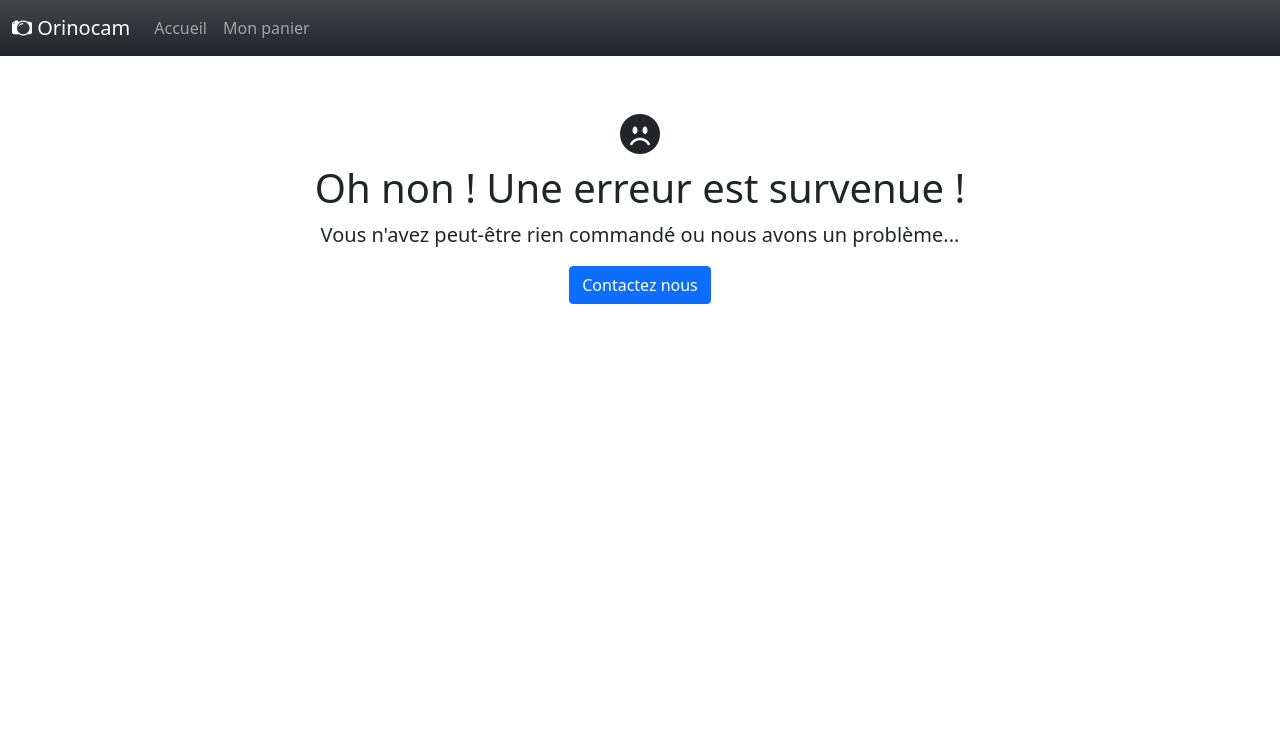
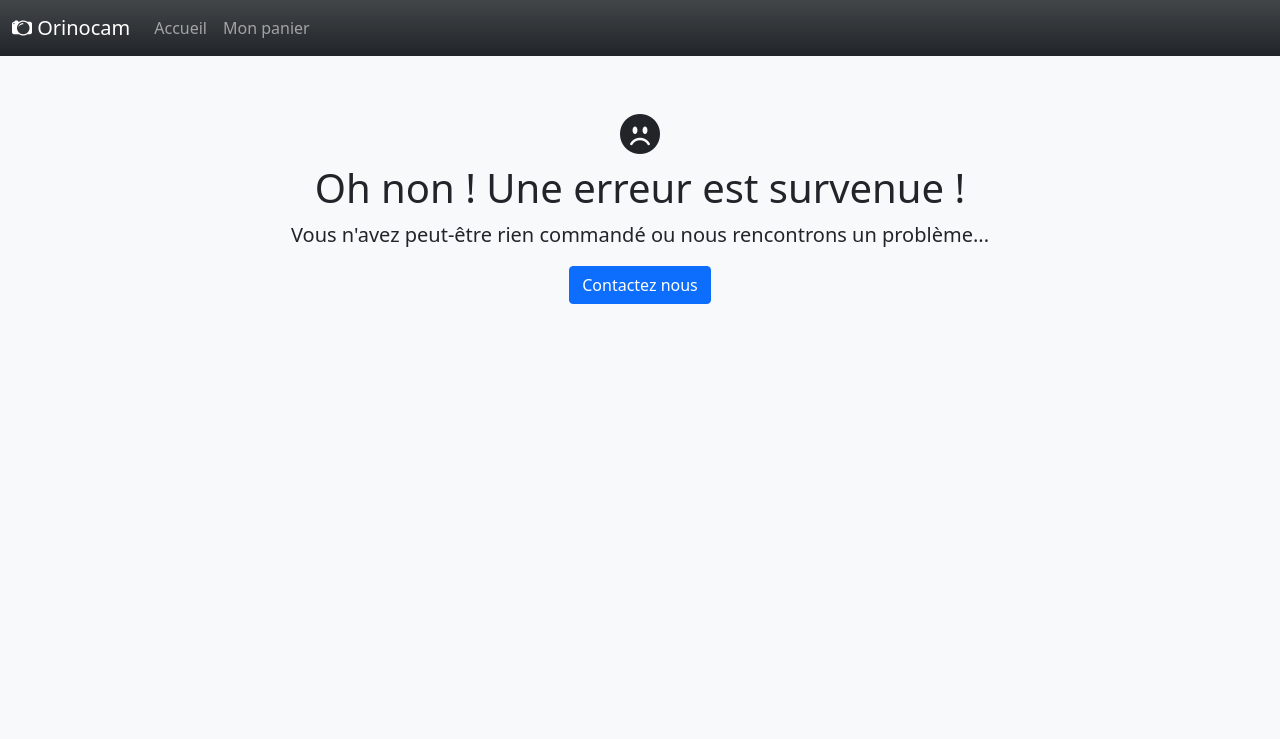
Before and after one commit to GuillaumeRives-Archives/GuillaumeRives_5_15092021, a plain HTML site: page confirmation.html in a window 1280 px wide. Shown: the top 739 px of the page. Drawn offline with nearby package versions, Linux system fonts and the light colour scheme.

Commit message:
Correction d'affichage de la commande

```diff
--- a/confirmation.html
+++ b/confirmation.html
@@ -12,7 +12,7 @@
     <title>Orinocam - Votre commande</title>
 </head>
 
-<body class="d-flex flex-column">
+<body class="d-flex flex-column bg-light">
     <header class="navbar navbar-expand-sm navbar-dark bg-dark bg-gradient">
         <div class="container-fluid">
             <a href="index.html" class="navbar-brand"><i class="bi bi-camera2"></i> Orinocam</a>
@@ -43,7 +43,7 @@
             <h1 class="text-dark fw-normal">Confirmation de votre commande</h1>
             <p><em id="firstName"></em>, nous vous remercions pour la commande que vous venez de passer chez nous. Voici le résumé de
                 celle-ci.</p>
-            <div class="container border shadow-sm p-3 rounded bg-light" id="orderDetails">
+            <div class="container border shadow-sm p-3 rounded  bg-white" id="orderDetails">
                 <h5>Numéro de commande</h5>
                 <em id="orderId"></em>
                 <h5 class="mt-4">Adresse de livraison</h5>
--- a/js/commande.js
+++ b/js/commande.js
@@ -89,6 +89,6 @@ try {
     loader.className = "d-none";
     mainContainer.classList = "container mt-5 text-center";
     mainContainer.innerHTML = "";
-    let errorMessage = new Alert("Oh non ! Une erreur est survenue !", "Vous n'avez peut-être rien commandé ou nous avons un problème...");
+    let errorMessage = new Alert("Oh non ! Une erreur est survenue !", "Vous n'avez peut-être rien commandé ou nous rencontrons un problème...");
     errorMessage.appendTo("orderContainer", 0);
 }
```
